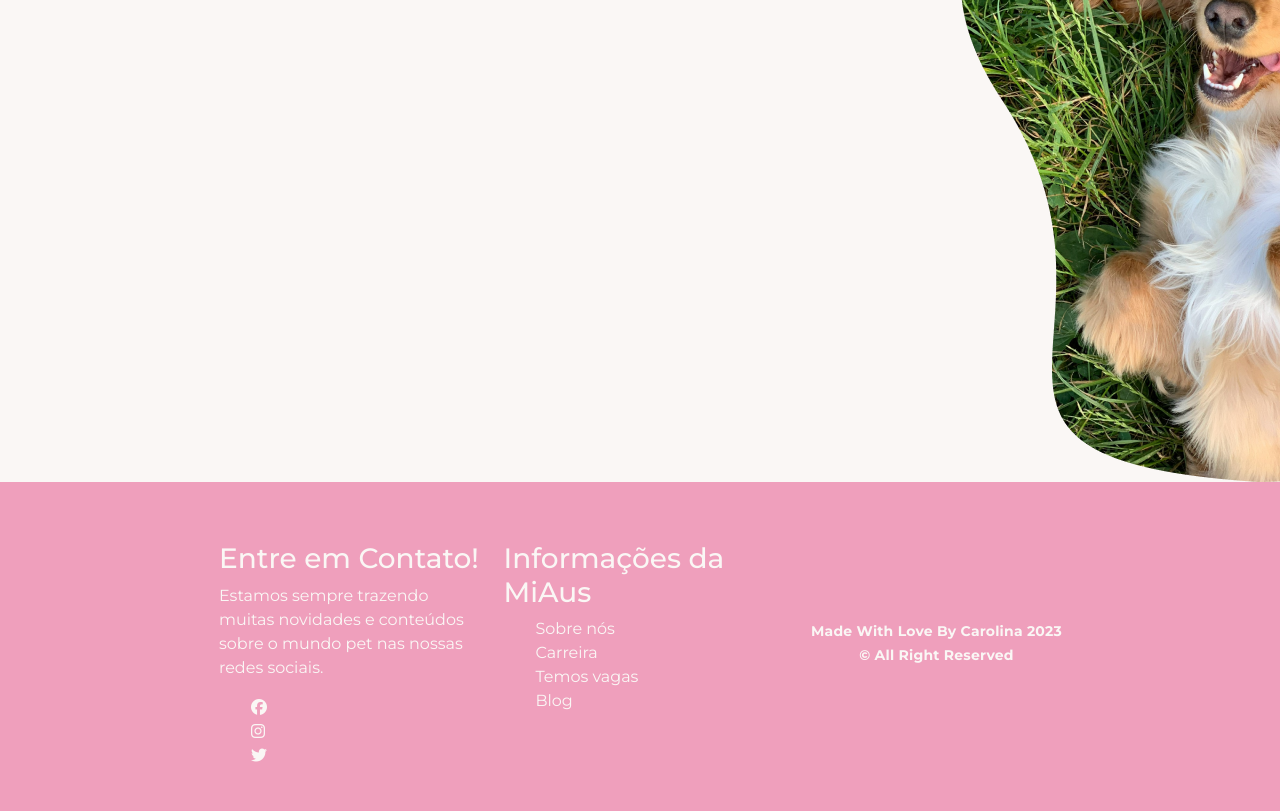
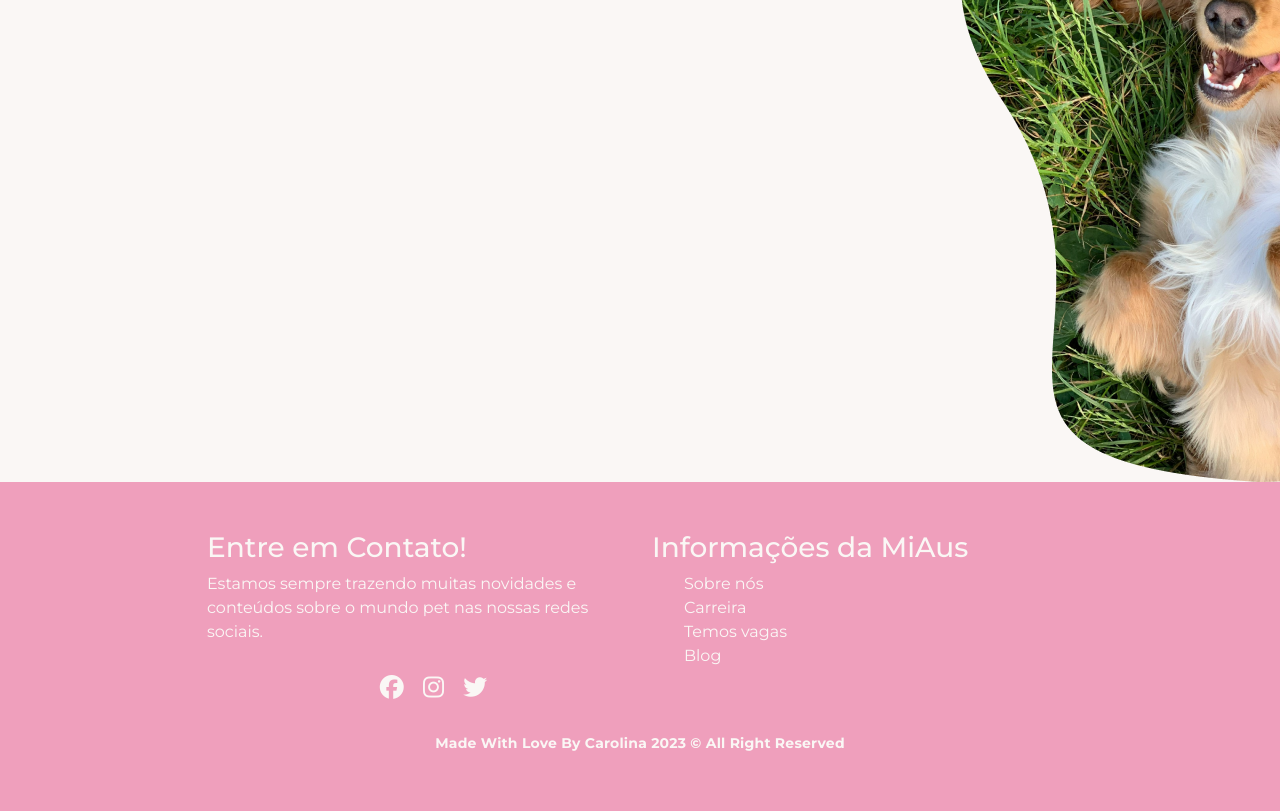
Before and after one commit to carolinacastilhos/Miaus_PetShop_Digital, a plain HTML site: page index.html in a window 1280 px wide. Shown: the part 451-1262 px from the top of the page. Drawn offline with nearby package versions, Linux system fonts and the light colour scheme.

Commit message:
fix: fixing footer

```diff
--- a/assets/css/styles.css
+++ b/assets/css/styles.css
@@ -117,8 +117,39 @@ footer {
   color: var(--base);
 }
 
+/* .tamanhoFooter {
+  display: flex;
+  width: 65.375rem;
+  justify-content: space-between;
+  align-items: flex-start;
+} */
+
 footer li {
   list-style: none;
+}
+
+footer ul {
+  display: flex;
+  justify-content: center;
+  justify-items: center;
+}
+
+.infoContatos {
+  /* padding-right: 1rem; */
+}
+
+.infoContatos ul {
+  flex-direction: row;
+}
+
+.infoContatos li {
+  padding: 0.6rem;
+  font-size: 1.5rem;
+  cursor: pointer;
+}
+
+.infoMiaus ul {
+  flex-direction: column;
 }
 
 .footerDev {
--- a/index.html
+++ b/index.html
@@ -161,8 +161,8 @@
     </aside>
 
     <footer>
-      <div class="container p-4 pb-0">
-        <div class="row mt-4 mb-4">
+      <div class="container tamanhoFooter">
+        <div class="row">
           <div class="col-lg-6 infoContatos">
             <h3>Entre em Contato!</h3>
             <p>
@@ -185,9 +185,9 @@
             </ul>
           </div>
         </div>
-      </div>
-      <div class="text-center p-3 footerDev">
-        <p>Made With Love By Carolina 2023 &copy; All Right Reserved</p>
+        <div class="row text-center footerDev">
+          <p>Made With Love By Carolina 2023 &copy; All Right Reserved</p>
+        </div>
       </div>
     </footer>
   </body>
```
